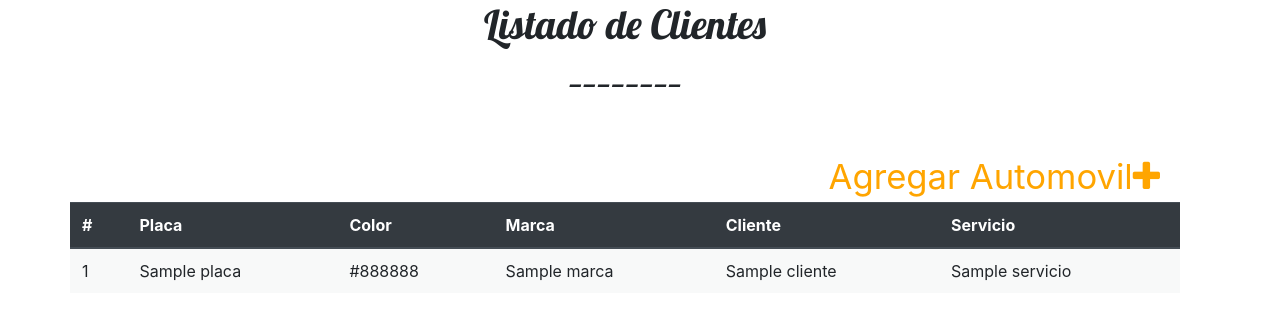
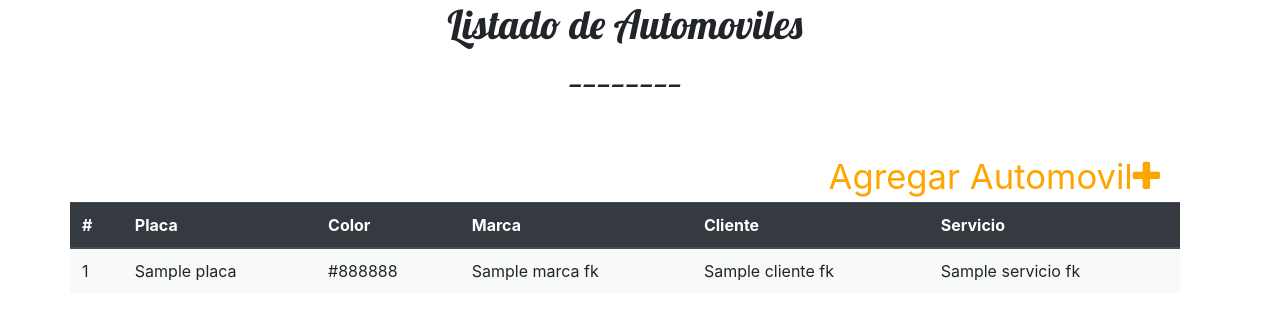
Before and after one commit to AndresitoBross/PrograComercialPRF, a Django app: template carwash/templates/blog/automovil_lista.html in a window 1280 px wide. Shown: the top 320 px of the page. Run offline with Django 3.2, Linux system fonts and the light colour scheme; the template is opened without the code that fills it: most values are stand-ins (such as "Sample title", 1, 10 or a date in 2020); some libraries are stand-ins or nearby versions.

Commit message:
Funcion de listar automoviles

```diff
--- a/carwash/models.py
+++ b/carwash/models.py
@@ -62,7 +62,7 @@ class Automovil(models.Model):
     servicio_fk = models.ForeignKey(Servicio, on_delete=models.CASCADE)
     marca_fk = models.ForeignKey(Marca, on_delete=models.CASCADE)
 
-    def _str_(self):
+    def __str__(self):
         return self.placa
 
     class Meta:
--- a/carwash/templates/blog/automovil_lista.html
+++ b/carwash/templates/blog/automovil_lista.html
@@ -1,7 +1,7 @@
 {% extends 'blog/base.html' %}
 {% block content %}
 <div class="content container">
-    <h1 style="text-align: center;">Listado de Clientes</h1>
+    <h1 style="text-align: center;">Listado de Automoviles</h1>
     <h2 style="text-align: center;">________</h2><br><br>
     <a href="#" class="top-menu" style="color:orange;">Agregar Automovil<span class="fa fa-plus"></a>
     <table class="table table-hover" style="background-color:#F8F9F9;">
@@ -21,9 +21,9 @@
                 <td>{{automoviles.pk}}</td>
                 <td>{{automoviles.placa}}</td>
                 <td>{{automoviles.color}}</td>
-                <td>{{automoviles.marca}}</td>
-                <td>{{automoviles.cliente}}</td>
-                <td>{{automoviles.servicio}}</td>
+                <td>{{automoviles.marca_fk.nombre}}</td>
+                <td>{{automoviles.cliente_fk.nombres}}</td>
+                <td>{{automoviles.servicio_fk.nombre}}</td>
             </tr>
             {%endfor %}
         </tbody>
--- a/carwash/views.py
+++ b/carwash/views.py
@@ -1,12 +1,9 @@
 from django.shortcuts import render, get_object_or_404, redirect
 #from django.contrib.auth.decorators import login_required
-from .models import Marca, Servicio, Cliente
+from .models import Marca, Servicio, Cliente, Automovil
 from .forms import MarcaForm, ClienteForm, ServicioForm
 
-
-
 #Servicio
-
 def lista_servicio(request):
     posts = Servicio.objects.filter().order_by('nombre')
     return render(request, 'blog/lista_servicio.html', {'posts': posts})
```
Also changed, not shown: carwash/migrations/0001_initial.py.
